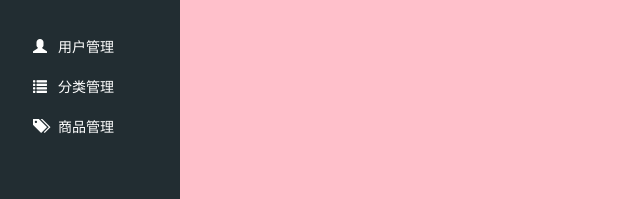
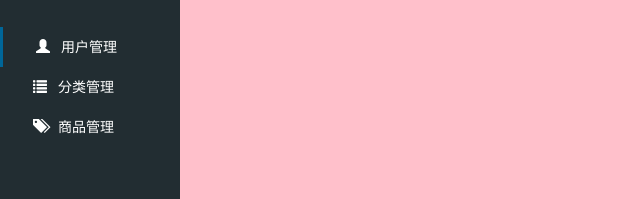
Before and after one commit to HuijunXue/letao, a website: page public/back/index.html in a window 1280 px wide. Shown: the part 203-402 px from the top of the page, 0-640 px from the left. Drawn offline with Linux system fonts and the light colour scheme.

Commit message:
加 current 类 表示 .nav 的 当前 li）

```diff
--- a/public/back/css/common.css
+++ b/public/back/css/common.css
@@ -94,6 +94,10 @@ a:link, a:visited, a:hover, a:active {
   color: white;
 }
 
+.current{
+  border-left:3px solid #006699;
+}
+
 .nav ul li a i{
   margin-right:7px;
 }
--- a/public/back/index.html
+++ b/public/back/index.html
@@ -22,7 +22,7 @@
                 <p class="name">超级管理员</p>
             </div>
             <ul>
-                <li>
+                <li class="current">
                     <a href="user.html" class="user-manage">
                         <i class="glyphicon glyphicon-user"></i>
                         <span>用户管理</span>
```
